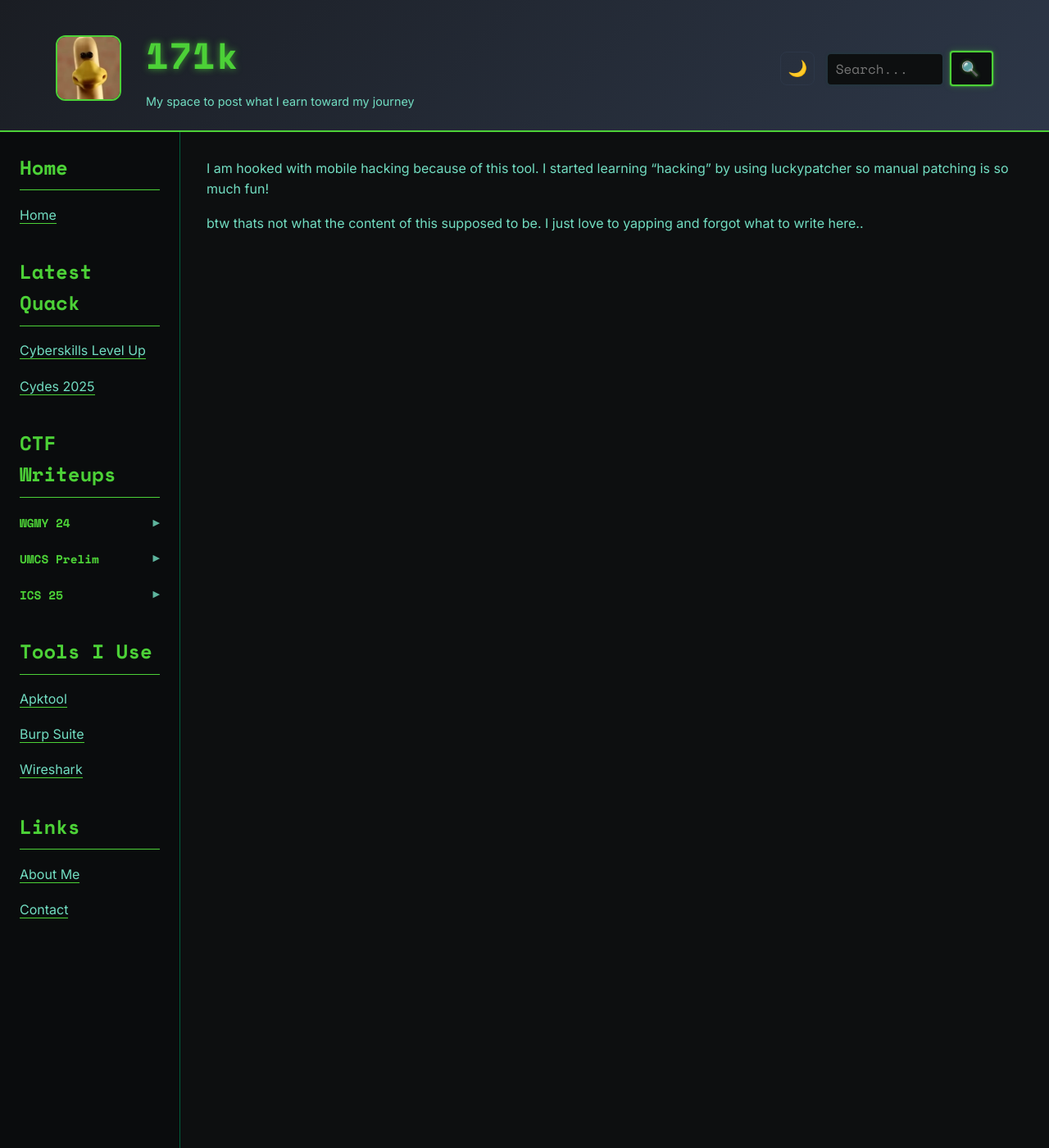
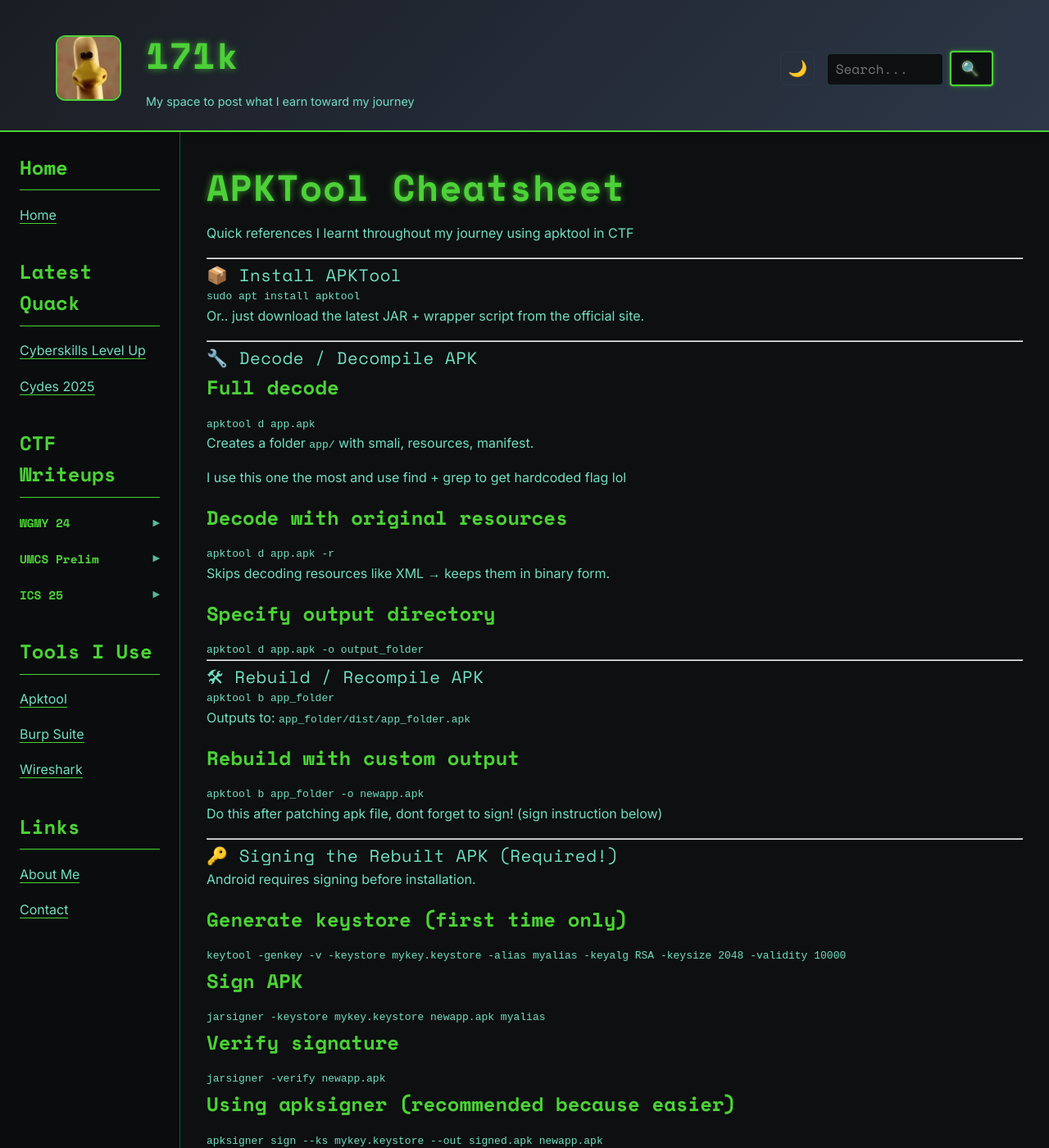
Before and after one commit to 171k/171k.github.io, a Jekyll site: the page built from _tools/apktool.md, in a window 1280 px wide and 1400 px high. Shown: the whole window at 82% size. Built offline with Jekyll 4.4.1, drawn with Linux system fonts in a browser that asks for light colours; some of the changed text lies outside the part shown.

Commit message:
Update apktool.md

````diff
--- a/_tools/apktool.md
+++ b/_tools/apktool.md
@@ -3,6 +3,163 @@ title: "Apktool"
 date: 2024-05-01
 ---
 
-I am hooked with mobile hacking because of this tool. I started learning "hacking" by using luckypatcher so manual patching is so much fun!
+# APKTool Cheatsheet
 
-btw thats not what the content of this supposed to be. I just love to yapping and forgot what to write here..
+Quick references I learnt throughout my journey using apktool in CTF
+
+---
+
+## 📦 Install APKTool
+
+```bash
+sudo apt install apktool
+```
+
+Or.. just download the latest JAR + wrapper script from the official site.
+
+---
+
+## 🔧 Decode / Decompile APK
+
+### Full decode
+
+```bash
+apktool d app.apk
+```
+
+Creates a folder `app/` with smali, resources, manifest.
+
+I use this one the most and use find + grep to get hardcoded flag lol
+
+### Decode with original resources
+
+```bash
+apktool d app.apk -r
+```
+
+Skips decoding resources like XML → keeps them in binary form.
+
+### Specify output directory
+
+```bash
+apktool d app.apk -o output_folder
+```
+
+---
+
+## 🛠 Rebuild / Recompile APK
+
+```bash
+apktool b app_folder
+```
+
+Outputs to: `app_folder/dist/app_folder.apk`
+
+### Rebuild with custom output
+
+```bash
+apktool b app_folder -o newapp.apk
+```
+
+Do this after patching apk file, dont forget to sign! (sign instruction below)
+
+---
+
+## 🔑 Signing the Rebuilt APK (Required!)
+
+Android requires signing before installation.
+
+### Generate keystore (first time only)
+
+```bash
+keytool -genkey -v -keystore mykey.keystore -alias myalias -keyalg RSA -keysize 2048 -validity 10000
+```
+
+### Sign APK
+
+```bash
+jarsigner -keystore mykey.keystore newapp.apk myalias
+```
+
+### Verify signature
+
+```bash
+jarsigner -verify newapp.apk
+```
+
+### Using apksigner (recommended because easier)
+
+```bash
+apksigner sign --ks mykey.keystore --out signed.apk newapp.apk
+```
+
+---
+
+## 🔍 Common Edits
+
+### 1. Modify resources (res/)
+
+Change layouts, strings, images, etc.
+
+### 2. Edit AndroidManifest.xml
+
+Example: allow debug
+
+```xml
+android:debuggable="true"
+```
+
+### 3. Edit smali code
+
+Smali is inside `smali/` folder.
+Example smali search:
+
+```bash
+grep -R "key" -n smali/
+```
+
+Challenge creators looooveeeeeeeeees hiding flags in smali and res. So go check there first!
+
+---
+
+## 🧹 Clean Build Directory
+
+If a build cache causes errors i usually just delete everything:
+
+```bash
+rm -rf app_folder/build
+```
+
+---
+
+## 🧪 Useful Tools (Optional)
+
+- **jadx** → decompile Java/Kotlin (has gui so its very very niceeeeee)
+
+- **aapt2** → inspect resources
+
+- **zipalign** → optimize APK
+
+
+### Zipalign example
+
+```bash
+zipalign -v 4 signed.apk aligned.apk
+```
+
+---
+
+## ✔ Quick Reference
+
+| Action | Command |
+| --- | --- |
+| Decode | `apktool d app.apk` |
+| Decode (raw resources) | `apktool d app.apk -r` |
+| Build | `apktool b folder` |
+| Install framework | `apktool if framework.apk` |
+| Sign APK | `apksigner sign --ks key.keystore` |
+| Zipalign | `zipalign -v 4 in.apk out.apk` |
+
+---
+
+Feel free to contact me if I made a mistake here and there hehe
````
